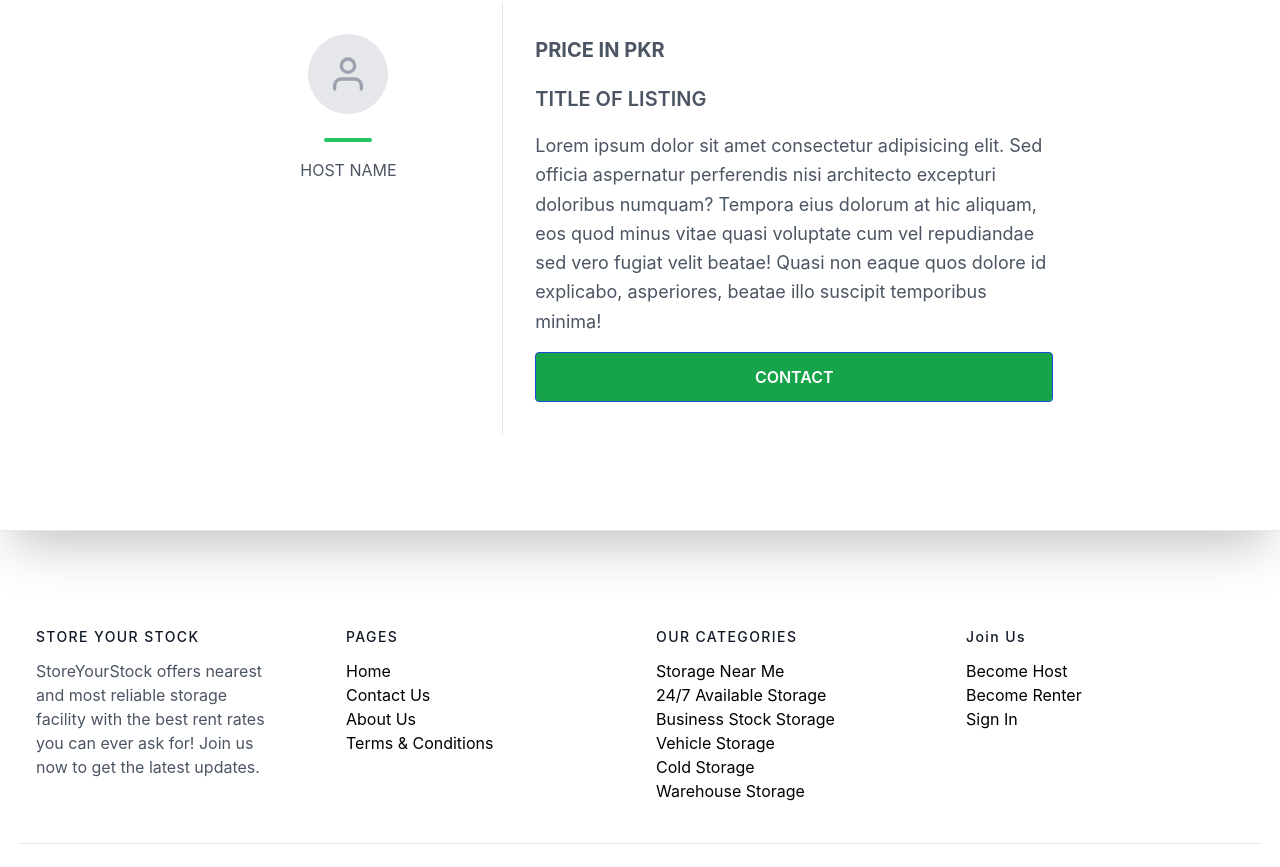
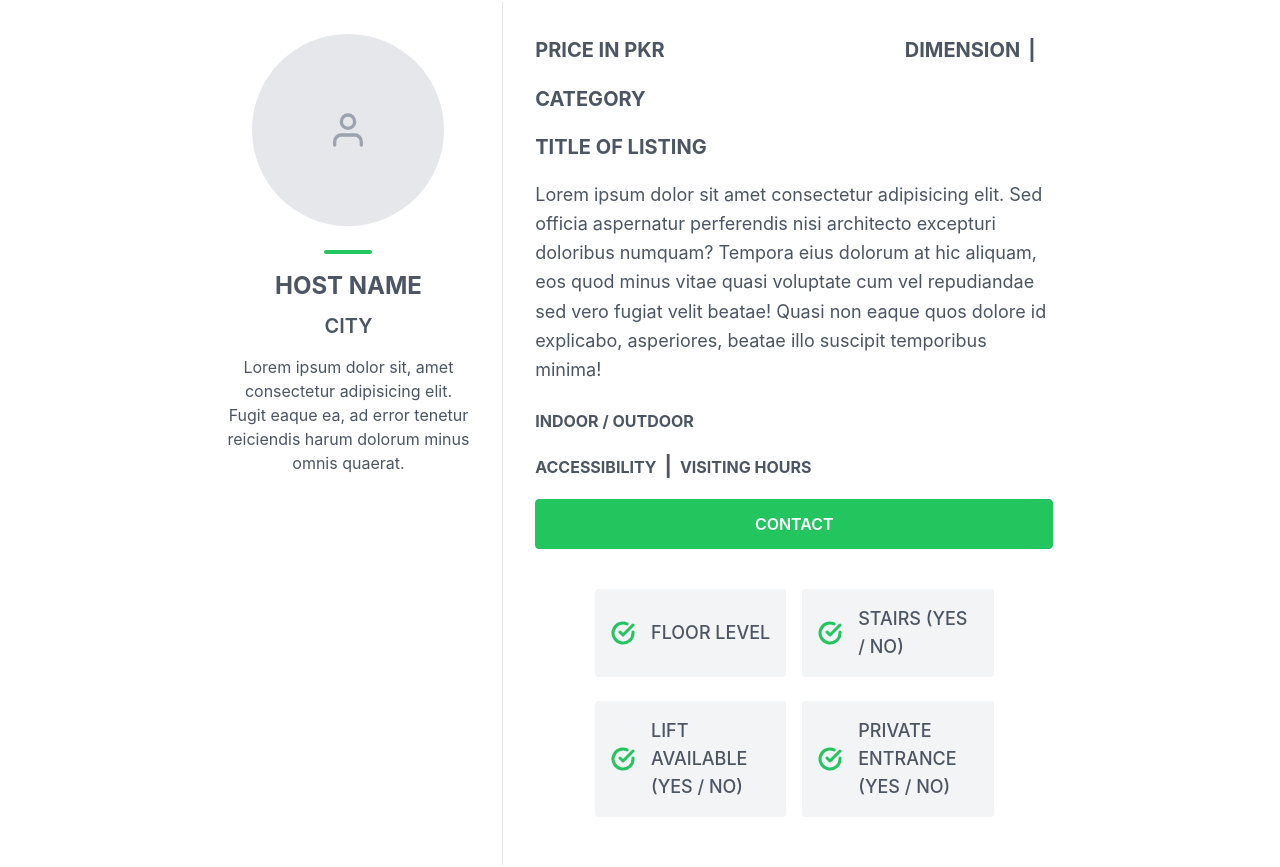
Before and after one commit to IBRAHIMTARIQ18/IHS, a React (Create React App) app: page /detail in a window 1280 px wide. Shown: the part 680-1547 px from the top of the page. Built offline with nearby package versions, Linux system fonts and the light colour scheme.

Commit message:
Detail, Sign In, CreateListingForm UI changes

```diff
--- a/src/pages/cretaeListingForm.jsx
+++ b/src/pages/cretaeListingForm.jsx
@@ -207,7 +207,7 @@ export const ListingForm = () => {
                                             <input className="block border placeholder-gray-400 px-5 py-3 leading-6 w-full rounded border-gray-200 focus:border-blue-500 focus:ring focus:ring-blue-500 focus:ring-opacity-50" type="text" id="privateentrance" name="privateentrance" />
                                         </div>
                                     </div>
-                                    <button onClick={handleopen} type="submit" className="inline-flex justify-center items-center space-x-2 border font-semibold focus:outline-none w-full px-4 py-3 leading-6 rounded border-green-700 bg-green-700 text-white hover:text-white hover:bg-blue-800 hover:border-blue-800 focus:ring focus:ring-blue-500 focus:ring-opacity-50 active:bg-blue-700 active:border-blue-700">
+                                    <button onClick={handleopen} type="submit" className="inline-flex justify-center items-center space-x-2 border font-semibold focus:outline-none w-full px-4 py-3 leading-6 rounded border-green-600 bg-green-600 text-white hover:text-white hover:bg-green-700 hover:border-green-700 active:bg-blue-700 active:border-blue-700">
                                         <span>Submit</span>
                                     </button>
                                 </form>
--- a/src/pages/detail.jsx
+++ b/src/pages/detail.jsx
@@ -24,7 +24,7 @@ export const Detail = () => {
 
             <div className="flex flex-col sm:flex-row mt-10">
               <div className="sm:w-1/3 text-center sm:pr-8 sm:py-8">
-                <div className="w-20 h-20 rounded-full inline-flex items-center justify-center bg-gray-200 text-gray-400">
+                <div className="w-48 h-48 rounded-full inline-flex items-center justify-center bg-gray-200 text-gray-400">
                   <svg
                     fill="none"
                     stroke="currentColor"
@@ -43,24 +43,76 @@ export const Detail = () => {
                     {option}
                   </h2>
                   <div className="w-12 h-1 bg-green-500 rounded mt-2 mb-4" />
-                  <p className="text-base">
+                  <p className=" font-bold text-2xl mb-2">
                      HOST NAME
                   </p>
+                  <h1 className="leading-relaxed font-semibold text-xl mb-3"> CITY </h1>
+
+                  <p>Lorem ipsum dolor sit, amet consectetur adipisicing elit. Fugit eaque ea, ad error tenetur reiciendis harum dolorum minus omnis quaerat.</p>
                 </div>
               </div>
               <div className="sm:w-2/3 sm:pl-8 sm:py-8 sm:border-l border-gray-200 sm:border-t-0 border-t mt-4 pt-4 sm:mt-0 text-center sm:text-left">
-                <h1 className="leading-relaxed font-bold text-xl mb-4"> PRICE IN PKR </h1>
-                <h1 className="leading-relaxed font-semibold text-xl mb-4"> TITLE OF LISTING </h1>
-                <p className="leading-relaxed text-lg mb-4">
+                <h1 className="leading-relaxed font-bold text-xl mb-4 mr-28 inline-block"> PRICE IN PKR </h1>
+                <h1 className="leading-relaxed font-bold text-xl mb-4 ml-32 inline-block "> DIMENSION </h1>
+                <p className="leading-relaxed font-bold text-xl mb-4 inline-block ml-2 mr-2" >|</p>
+                <h1 className="leading-relaxed font-bold text-xl mb-4 inline-block ">CATEGORY </h1>
+                <h1 className="leading-relaxed font-bold text-xl mb-4"> TITLE OF LISTING </h1>
+                <p className="leading-relaxed text-lg mb-6">
                   Lorem ipsum dolor sit amet consectetur adipisicing elit. Sed officia aspernatur perferendis nisi architecto excepturi
                   doloribus numquam? Tempora eius dolorum at hic aliquam, eos quod minus vitae quasi
                   voluptate cum vel repudiandae sed vero fugiat velit beatae! Quasi non eaque quos
                   dolore id explicabo, asperiores, beatae illo suscipit temporibus minima!
                 </p>
-
-                <button type="submit" className="inline-flex justify-center items-center space-x-2 border font-semibold focus:outline-none w-full px-4 py-3 leading-6 rounded border-blue-700 bg-green-600 text-white hover:text-white hover:bg-green-700 hover:border-blue-800 focus:ring focus:ring-blue-500 focus:ring-opacity-50 active:bg-blue-700 active:border-blue-700">
+                <h1 className="leading-relaxed font-bold text-m mb-4 "> INDOOR / OUTDOOR </h1>
+                <h1 className="leading-relaxed font-bold text-m mb-4 inline-block "> ACCESSIBILITY </h1>
+                <p className="leading-relaxed font-bold text-xl mb-4 inline-block ml-2 mr-2" >|</p>
+                <h1 className="leading-relaxed font-bold text-m mb-4 inline-block "> VISITING HOURS </h1>
+                <button type="submit" className="inline-flex justify-center items-center space-x-2 border font-semibold focus:outline-none w-full px-4 py-3 leading-6 rounded border-green-500 bg-green-500 text-white hover:text-white hover:bg-green-700 hover:border-green-700 active:bg-blue-700 active:border-blue-700 mb-8">
                 CONTACT
                 </button>
+
+                <div class="flex flex-wrap lg:w-4/5 sm:mx-auto sm:mb-2 -mx-2">
+      <div class="p-2 sm:w-1/2 w-full">
+        <div class="bg-gray-100 rounded flex p-4 h-full items-center ">
+          <svg fill="none" stroke="currentColor" stroke-linecap="round" stroke-linejoin="round" stroke-width="3" class="text-green-500 w-6 h-6 flex-shrink-0 mr-4" viewBox="0 0 24 24">
+            <path d="M22 11.08V12a10 10 0 11-5.93-9.14"></path>
+            <path d="M22 4L12 14.01l-3-3"></path>
+          </svg>
+          <span class="title-font font-medium text-lg">FLOOR LEVEL</span>
+        </div>
+      </div>
+      <div class="p-2 sm:w-1/2 w-full">
+        <div class="bg-gray-100 rounded flex p-4 h-full items-center">
+          <svg fill="none" stroke="currentColor" stroke-linecap="round" stroke-linejoin="round" stroke-width="3" class="text-green-500 w-6 h-6 flex-shrink-0 mr-4" viewBox="0 0 24 24">
+            <path d="M22 11.08V12a10 10 0 11-5.93-9.14"></path>
+            <path d="M22 4L12 14.01l-3-3"></path>
+          </svg>
+          <span class="title-font font-medium text-lg">STAIRS (YES / NO)</span>
+        </div>
+      </div>
+      </div>
+      <div class="flex flex-wrap lg:w-4/5 sm:mx-auto sm:mb-2 -mx-2">
+      <div class="p-2 sm:w-1/2 w-full">
+        <div class="bg-gray-100 rounded flex p-4 h-full items-center">
+          <svg fill="none" stroke="currentColor" stroke-linecap="round" stroke-linejoin="round" stroke-width="3" class="text-green-500 w-6 h-6 flex-shrink-0 mr-4" viewBox="0 0 24 24">
+            <path d="M22 11.08V12a10 10 0 11-5.93-9.14"></path>
+            <path d="M22 4L12 14.01l-3-3"></path>
+          </svg>
+          <span class="title-font font-medium text-lg">LIFT AVAILABLE (YES / NO)</span>
+        </div>
+      </div>
+      <div class="p-2 sm:w-1/2 w-full">
+        <div class="bg-gray-100 rounded flex p-4 h-full items-center">
+          <svg fill="none" stroke="currentColor" stroke-linecap="round" stroke-linejoin="round" stroke-width="3" class="text-green-500 w-6 h-6 flex-shrink-0 mr-4" viewBox="0 0 24 24">
+            <path d="M22 11.08V12a10 10 0 11-5.93-9.14"></path>
+            <path d="M22 4L12 14.01l-3-3"></path>
+          </svg>
+          <span class="title-font font-medium text-lg">PRIVATE ENTRANCE (YES / NO)</span>
+        </div>
+      </div>
+      </div>
+
+
 
 
               </div>
--- a/src/pages/signin.jsx
+++ b/src/pages/signin.jsx
@@ -33,19 +33,18 @@ export const Signin = () => {
                                         <form onsubmit="return false;" className="space-y-6">
                                             <form onsubmit="return false;" className="space-y-3 sm:space-y-0 sm:flex sm:items-center sm:space-x-2">
 
-
                                             </form>
 
                                             <div className="space-y-1">
                                                 <label htmlFor="email" className="font-medium text-black">Email:</label>
-                                                <input className="block border border-gray-200 rounded px-5 py-3 leading-6 w-full focus:border-blue-500 focus:ring focus:ring-blue-500 focus:ring-opacity-50" type="email" id="email" name="email" placeholder="Enter email" />
+                                                <input className="text-black block border border-gray-200 rounded px-5 py-3 leading-6 w-full focus:border-blue-500 focus:ring focus:ring-green-500 focus:ring-opacity-50" type="email" id="email" name="email" placeholder="Enter email" />
                                             </div>
                                             <div className="space-y-1">
-                                                <label htmlFor="password" className="font-medium text-black">Password:</label>
-                                                <input className="block border border-gray-200 rounded px-5 py-3 leading-6 w-full focus:border-blue-500 focus:ring focus:ring-blue-500 focus:ring-opacity-50" type="password" id="password" name="password" placeholder="Enter password" />
+                                                <label htmlFor="password" className=" font-medium text-black">Password:</label>
+                                                <input className=" text-black block border border-gray-200 rounded px-5 py-3 leading-6 w-full focus:border-blue-500 focus:ring focus:ring-green-500 focus:ring-opacity-50" type="password" id="password" name="password" placeholder="Enter password" />
                                             </div>
                                             <div>
-                                                <button type="submit" className="inline-flex justify-center items-center space-x-2 border font-semibold focus:outline-none w-full px-4 py-3 leading-6 rounded border-blue-700 bg-blue-700 text-white hover:text-white hover:bg-blue-800 hover:border-blue-800 focus:ring focus:ring-blue-500 focus:ring-opacity-50 active:bg-blue-700 active:border-blue-700">
+                                                <button type="submit" className="inline-flex justify-center items-center space-x-2 border font-semibold focus:outline-none w-full px-4 py-3 leading-6 rounded border-green-500 bg-green-500 text-white hover:text-white hover:bg-green-700 hover:border-green-700 active:bg-blue-700 active:border-blue-700">
                                                     Sign In
                                                 </button>
                                                 <div className="space-y-2 sm:flex sm:items-center sm:justify-between sm:space-x-2 sm:space-y-0 mt-4">
```
